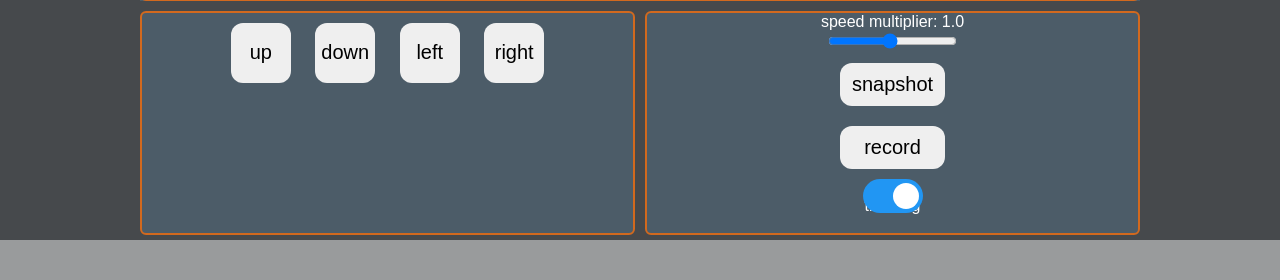
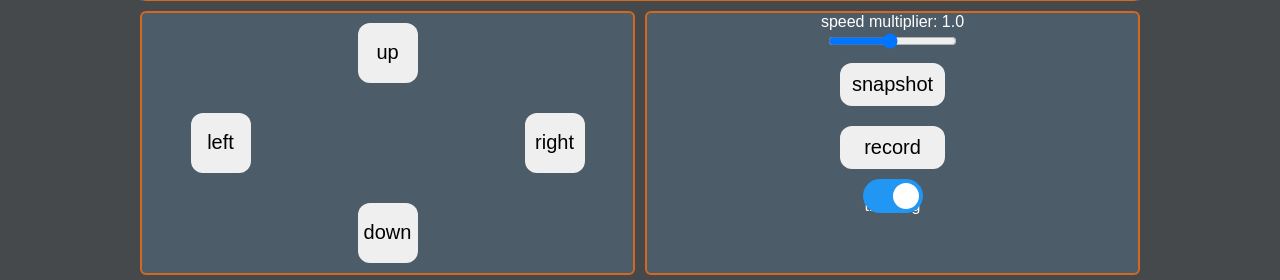
Before and after one commit to matteocrua/Turret-Cam, a Flask app: page / in a window 1280 px wide. Shown: the part 826-1106 px from the top of the page. Before the commit the page ends 1066 px from the top, so only its background shows below. Run offline with Flask 2, Linux system fonts and the light colour scheme; parts of the project's set-up code (start-up, migrations or seed data) failed here and were passed over.

Commit message:
moved controls, comment pid

```diff
--- a/static/style.css
+++ b/static/style.css
@@ -47,6 +47,8 @@ h1{
     text-align: center;
 }
 
+/* display the controls */
+
 .square_button, .rectangle_button {
     border-radius: 12px;
     text-align: center;
@@ -65,6 +67,35 @@ h1{
     width: 105px;
     padding: 10px;
     font-size: 20px;
+}
+
+.controls{
+    display: grid;
+    grid-template-columns: repeat(3, 1fr);
+    grid-template-rows: repeat(3, 1fr);
+    grid-gap: 10px;
+    justify-items: center;
+    align-items: center;
+}
+
+#up{
+    grid-column: 2;
+    grid-row: 1;
+}
+
+#left{
+    grid-column: 1;
+    grid-row: 2;
+}
+
+#right{
+    grid-column: 3;
+    grid-row: 2;
+}
+
+#down{
+    grid-column: 2;
+    grid-row: 3;
 }
 
 .graph {
--- a/templates/index.html
+++ b/templates/index.html
@@ -26,10 +26,10 @@
             <!-- display buttons for the movement controll -->
             <div class="middle-container">
                 <div class="controls bordered">
-                    <button class="square_button" onclick="control('u')">up</button>
-                    <button class="square_button" onclick="control('d')">down</button>
-                    <button class="square_button" onclick="control('l')">left</button>
-                    <button class="square_button" onclick="control('r')">right</button>
+                    <button id="up" class="square_button" onclick="control('u')">up</button>
+                    <button id="down" class="square_button" onclick="control('d')">down</button>
+                    <button id="left" class="square_button" onclick="control('l')">left</button>
+                    <button id="right" class="square_button" onclick="control('r')">right</button>
                 </div>
 
                 <!-- The $.post() method sends data from the client to the server using a POST request -->
```
Also changed, not shown: PID.py (+7 -35 lines).
